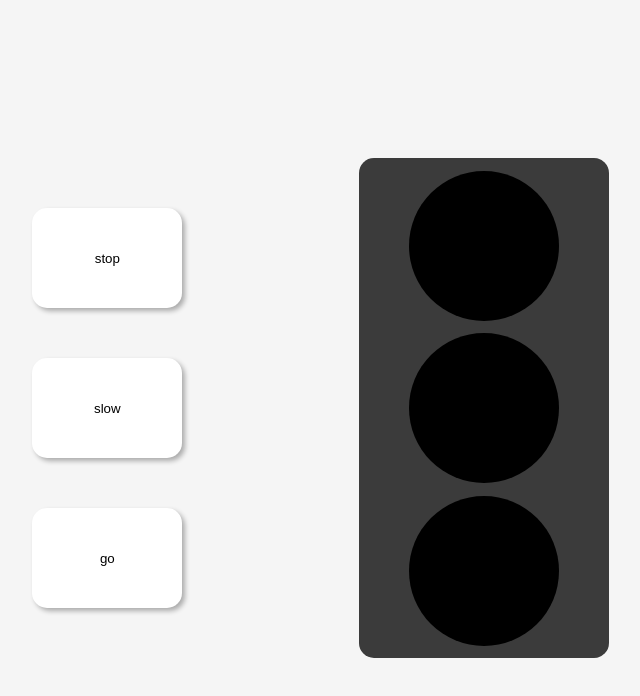
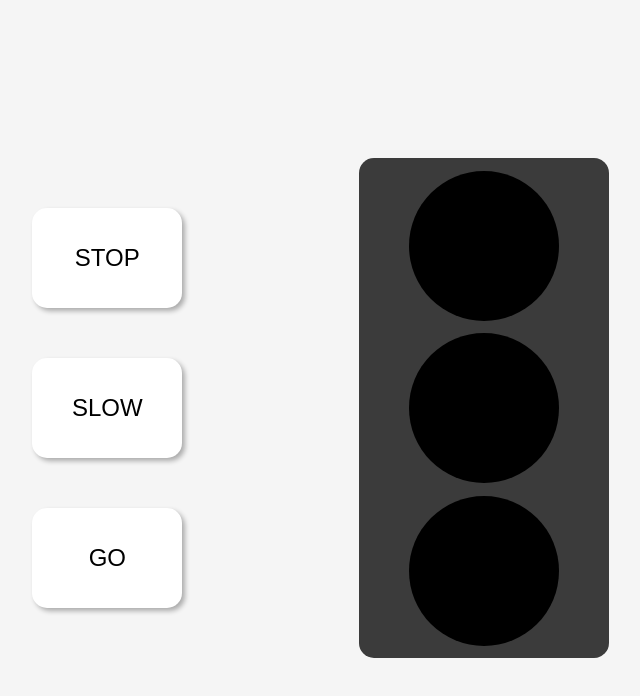
Before and after one commit to megamattace/traffic-light, a plain HTML site: page index.html in a window 1280 px wide. Shown: the whole page, without its empty margins (164-804 px from the left). Drawn offline with Linux system fonts and the light colour scheme.

Commit message:
styles button text

```diff
--- a/main.css
+++ b/main.css
@@ -46,6 +46,8 @@ button {
   background: white;
   box-shadow: rgba(0, 0, 0, .3) 3px 3px 5px;
   border-radius: 15px;
+  font-size: 1.5em;
+  text-transform: uppercase;
 }
 
 .light {
```
